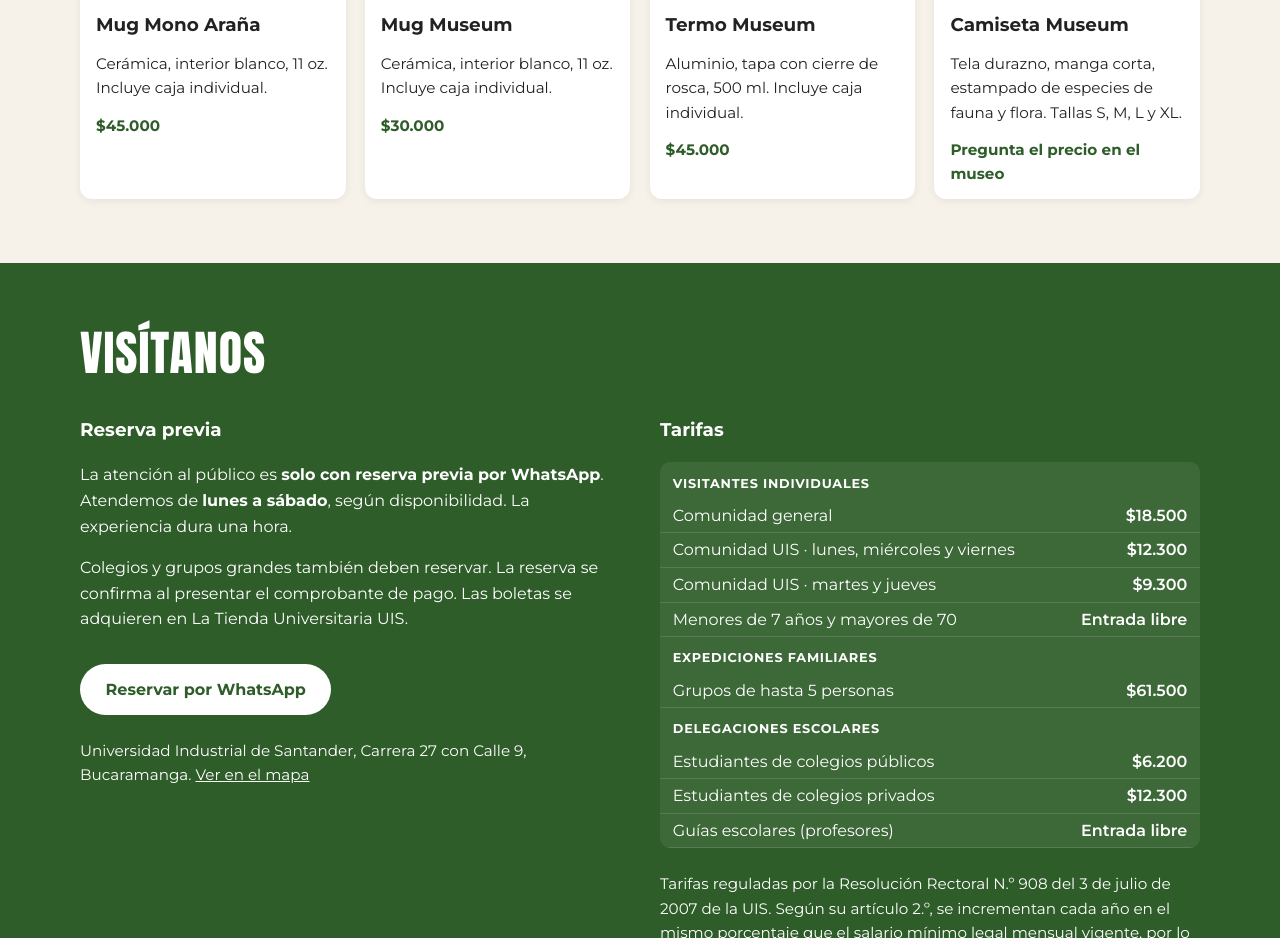
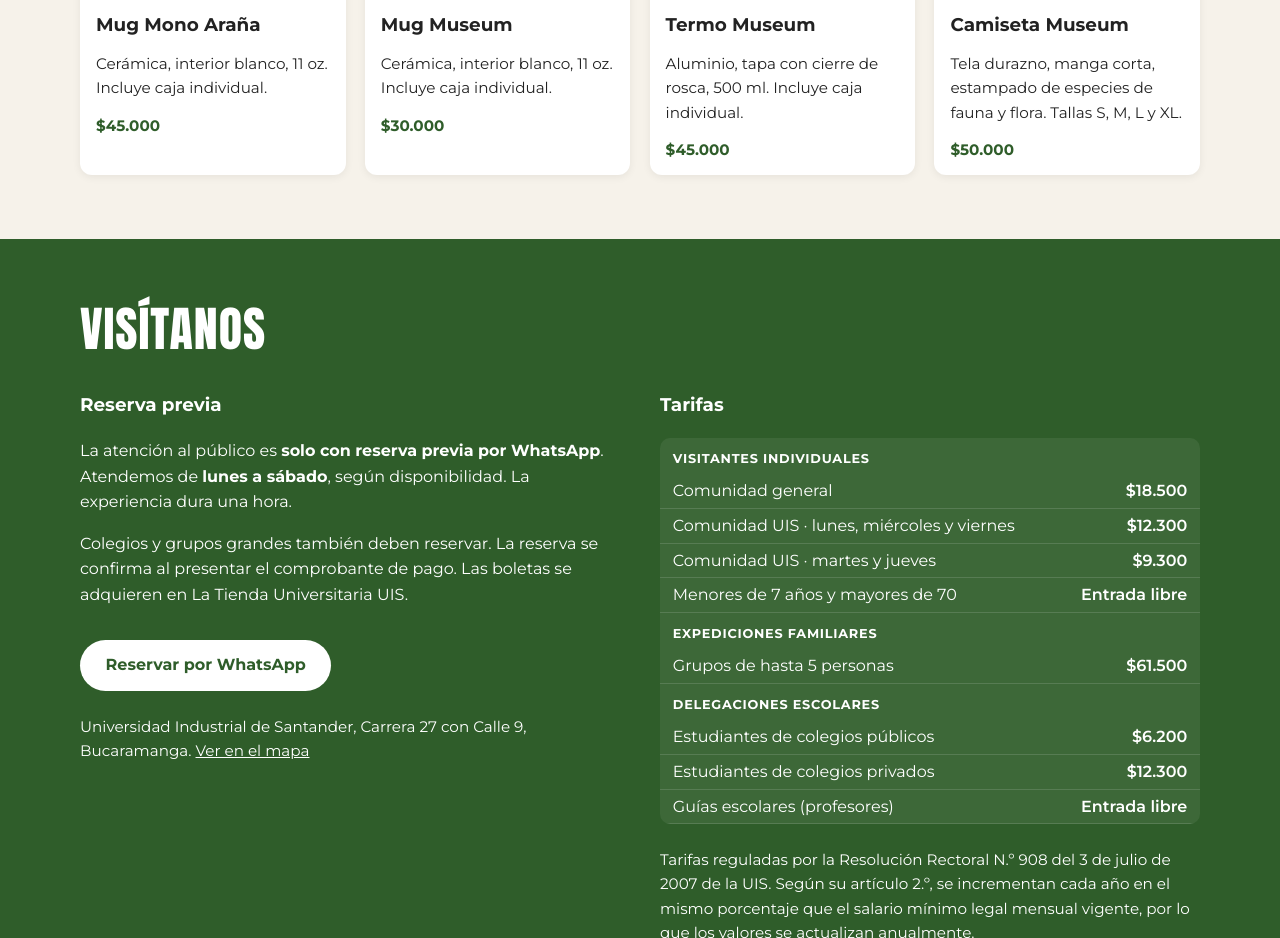
Before and after one commit to Biologia-UIS/sitio-museo-uis, a plain HTML site: page index.html in a window 1280 px wide. Shown: the part 8401-9339 px from the top of the page. Drawn offline with Linux system fonts and the light colour scheme.

Commit message:
Precio de la camiseta: $50.000
Co-Authored-By: Claude Opus 5.5 <noreply@anthropic.com>

```diff
--- a/index.html
+++ b/index.html
@@ -208,7 +208,7 @@
     <article><img src="img/tienda/termo-museum.jpg" width="570" height="780" loading="lazy" alt="Termo blanco de aluminio con los hexágonos del logo por un lado y un frailejón por el otro.">
       <h3>Termo Museum</h3><p>Aluminio, tapa con cierre de rosca, 500 ml. Incluye caja individual.</p><p class="precio">$45.000</p></article>
     <article><img src="img/tienda/camiseta-museum.jpg" width="800" height="637" loading="lazy" alt="Camiseta blanca con los hexágonos del logo al frente y una persona que la lleva puesta.">
-      <h3>Camiseta Museum</h3><p>Tela durazno, manga corta, estampado de especies de fauna y flora. Tallas S, M, L y XL.</p><p class="precio">Pregunta el precio en el museo</p></article>
+      <h3>Camiseta Museum</h3><p>Tela durazno, manga corta, estampado de especies de fauna y flora. Tallas S, M, L y XL.</p><p class="precio">$50.000</p></article>
   </div>
 </section>
 
```
